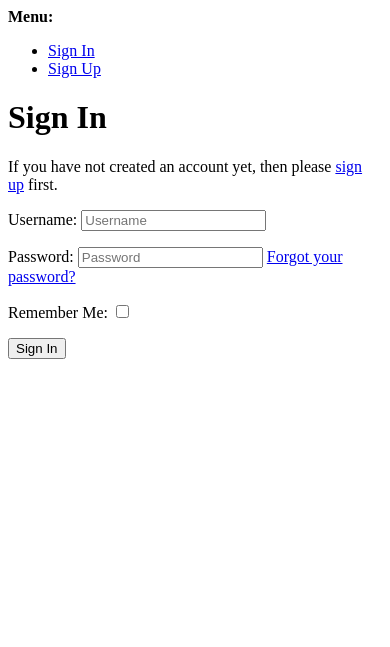
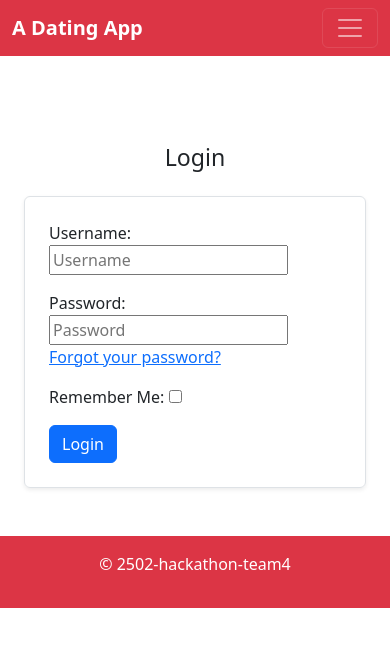
Before and after one commit to violaberg/dating-app, a Django app: page /accounts/login/ in a window 390 px wide. Shown: the top 647 px of the page. Run offline with Django 5.2, Linux system fonts and the light colour scheme; some libraries are stand-ins or nearby versions.

Commit message:
Add: basic login

```diff
--- a/templates/account/login.html
+++ b/templates/account/login.html
@@ -1,61 +1,29 @@
-{% extends "account/base_entrance.html" %}
+{% extends "base.html" %}
+
 {% load i18n %}
-{% load allauth account %}
-{% block head_title %}
-    {% trans "Sign In" %}
-{% endblock head_title %}
+{% load account socialaccount %}
+
+{% block head_title %}{% trans "Login" %}{% endblock %}
+
 {% block content %}
-    {% element h1 %}
-        {% trans "Sign In" %}
-    {% endelement %}
-    {% if not SOCIALACCOUNT_ONLY %}
-        {% setvar link %}
-            <a href="{{ signup_url }}">
-            {% endsetvar %}
-            {% setvar end_link %}
-            </a>
-        {% endsetvar %}
-        {% element p %}
-            {% blocktranslate %}If you have not created an account yet, then please {{ link }}sign up{{ end_link }} first.{% endblocktranslate %}
-        {% endelement %}
-        {% url 'account_login' as login_url %}
-        {% element form form=form method="post" action=login_url tags="entrance,login" %}
-            {% slot body %}
-                {% csrf_token %}
-                {% element fields form=form unlabeled=True %}
-                {% endelement %}
-                {{ redirect_field }}
-            {% endslot %}
-            {% slot actions %}
-                {% element button type="submit" tags="prominent,login" %}
-                    {% trans "Sign In" %}
-                {% endelement %}
-            {% endslot %}
-        {% endelement %}
-    {% endif %}
-    {% if LOGIN_BY_CODE_ENABLED or PASSKEY_LOGIN_ENABLED %}
-        {% element hr %}
-        {% endelement %}
-        {% element button_group vertical=True %}
-            {% if PASSKEY_LOGIN_ENABLED %}
-                {% element button type="submit" form="mfa_login" id="passkey_login" tags="prominent,login,outline,primary" %}
-                    {% trans "Sign in with a passkey" %}
-                {% endelement %}
-            {% endif %}
-            {% if LOGIN_BY_CODE_ENABLED %}
-                {% element button href=request_login_code_url tags="prominent,login,outline,primary" %}
-                    {% trans "Mail me a sign-in code" %}
-                {% endelement %}
-            {% endif %}
-        {% endelement %}
-    {% endif %}
-    {% if SOCIALACCOUNT_ENABLED %}
-        {% include "socialaccount/snippets/login.html" with page_layout="entrance" %}
-    {% endif %}
-{% endblock content %}
-{% block extra_body %}
-    {{ block.super }}
-    {% if PASSKEY_LOGIN_ENABLED %}
-        {% include "mfa/webauthn/snippets/login_script.html" with button_id="passkey_login" %}
-    {% endif %}
+
+<div class="container mt-5">
+  <div class="row justify-content-center">
+      <div class="col-md-6 text-center">
+          <h3 class="mb-4">{% trans "Login" %}</h3>
+      </div>
+  </div>
+  <div class="row justify-content-center">
+      <div class="col-md-6">
+          <form class="login border rounded p-4 shadow-sm" method="POST" action="{% url 'account_login' %}">
+              {% csrf_token %}
+              {{ form.as_p }}
+              {% if redirect_field_value %}
+              <input type="hidden" name="{{ redirect_field_name }}" value="{{ redirect_field_value }}" />
+              {% endif %}
+              <button class="btn btn-primary btn-block" type="submit">{% trans "Login" %}</button>
+          </form>
+      </div>
+  </div>
+</div>
 {% endblock %}
--- a/templates/base.html
+++ b/templates/base.html
@@ -37,7 +37,7 @@
                         <a class="nav-link text-white" href="{% url 'account_signup' %}">Create Profile</a>
                     </li>
                     <li class="nav-item">
-                        <a class="nav-link text-white" href="#">Login</a>
+                        <a class="nav-link text-white" href="{% url 'account_login' %}">Login</a>
                     </li>
                     <li class="nav-item">
                         <a class="nav-link text-white" href="#">Sparky Chat</a>
```
